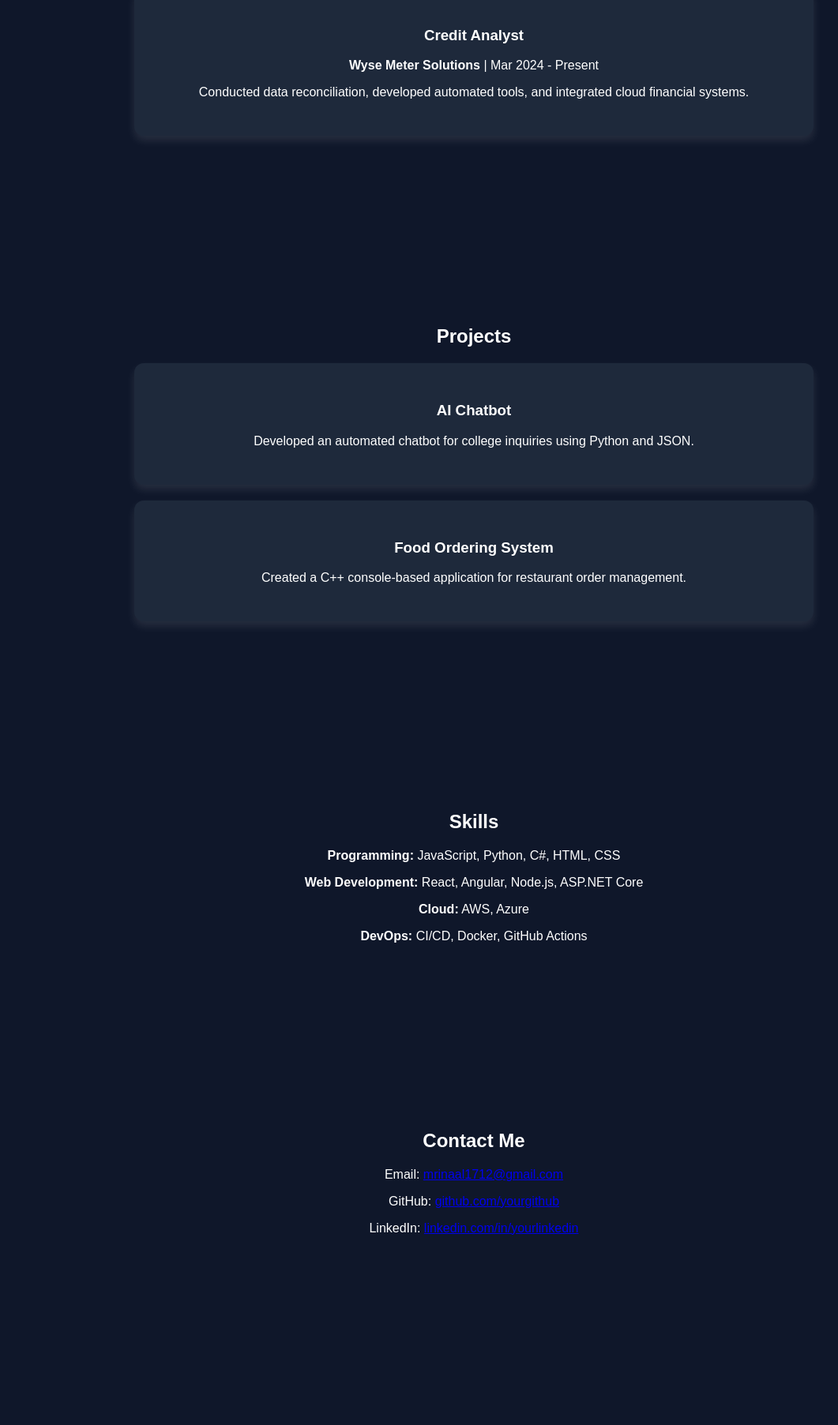
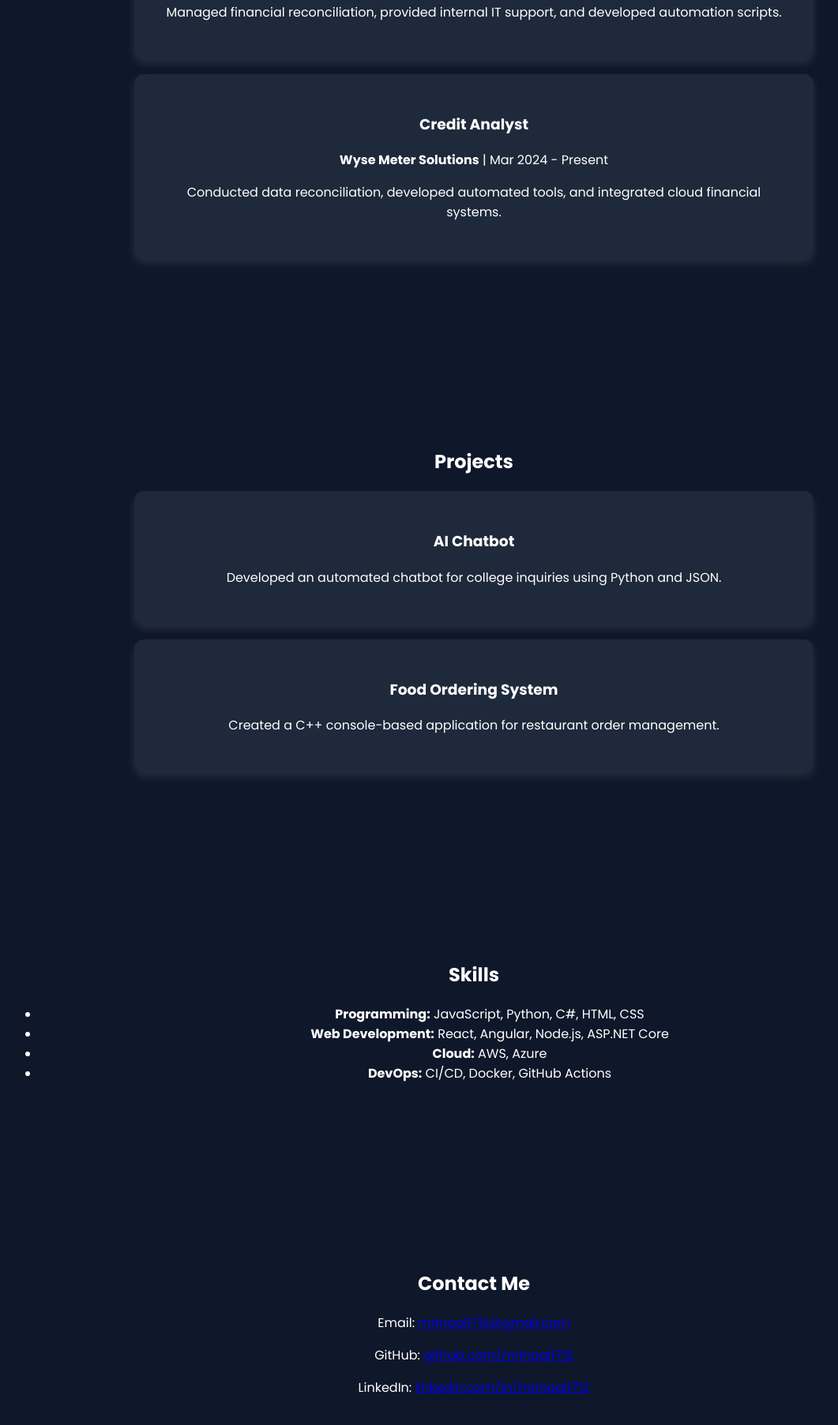
Before and after one commit to mrinaal1712/Portfolio, a plain HTML site: page index.html in a window 1280 px wide. Shown: the part 953-2758 px from the top of the page at 79% size, without its empty margins (40-1101 px from the left). Before the commit the page ends 2634 px from the top, so only its background shows below. Drawn offline with Linux system fonts and the light colour scheme.

Commit message:
Update index.html

```diff
--- a/index.html
+++ b/index.html
@@ -6,6 +6,9 @@
     <title>Mrinaal Nagpal - Portfolio</title>
     <link rel="stylesheet" href="styles.css">
     <script src="script.js" defer></script>
+    <link rel="preconnect" href="https://fonts.googleapis.com">
+    <link rel="preconnect" href="https://fonts.gstatic.com" crossorigin>
+    <link href="https://fonts.googleapis.com/css2?family=Poppins:wght@300;400;600;700&display=swap" rel="stylesheet">
 </head>
 <body>
     <nav>
@@ -20,15 +23,14 @@
     <header>
         <div class="hero">
             <h1>Mrinaal Nagpal</h1>
-            <p>Software Developer | IT Support | Web Enthusiast</p>
+            <p>Software Developer | IT Support | Cloud Enthusiast</p>
             <a href="Mrinaal_Nagpal_IT_Resume.pdf" class="btn" download>Download Resume</a>
         </div>
     </header>
 
     <section id="about" class="section">
         <h2>About Me</h2>
-        <p>Passionate Software Developer with expertise in IT support, cloud solutions, and automation.
-           Experienced in troubleshooting, coding, and optimizing workflows to drive efficiency.</p>
+        <p>I'm a passionate Software Developer with expertise in IT support, cloud solutions, and automation. I specialize in troubleshooting, coding, and optimizing workflows to drive efficiency.</p>
     </section>
 
     <section id="experience" class="section">
@@ -36,7 +38,7 @@
         <div class="card">
             <h3>Reconciliation Analyst (IT & Finance Support)</h3>
             <p><strong>Flight Centre Travel Group</strong> | Oct 2023 - Mar 2024</p>
-            <p>Managed financial reconciliation, provided internal IT support, developed automation scripts.</p>
+            <p>Managed financial reconciliation, provided internal IT support, and developed automation scripts.</p>
         </div>
         <div class="card">
             <h3>Credit Analyst</h3>
@@ -47,6 +49,7 @@
 
     <section id="projects" class="section">
         <h2>Projects</h2>
+        <div class="project-grid">
             <div class="card">
                 <h3>AI Chatbot</h3>
                 <p>Developed an automated chatbot for college inquiries using Python and JSON.</p>
@@ -55,21 +58,24 @@
                 <h3>Food Ordering System</h3>
                 <p>Created a C++ console-based application for restaurant order management.</p>
             </div>
+        </div>
     </section>
 
     <section id="skills" class="section">
         <h2>Skills</h2>
-        <p><strong>Programming:</strong> JavaScript, Python, C#, HTML, CSS</p>
-        <p><strong>Web Development:</strong> React, Angular, Node.js, ASP.NET Core</p>
-        <p><strong>Cloud:</strong> AWS, Azure</p>
-        <p><strong>DevOps:</strong> CI/CD, Docker, GitHub Actions</p>
+        <ul class="skills-list">
+            <li><strong>Programming:</strong> JavaScript, Python, C#, HTML, CSS</li>
+            <li><strong>Web Development:</strong> React, Angular, Node.js, ASP.NET Core</li>
+            <li><strong>Cloud:</strong> AWS, Azure</li>
+            <li><strong>DevOps:</strong> CI/CD, Docker, GitHub Actions</li>
+        </ul>
     </section>
 
     <section id="contact" class="section">
         <h2>Contact Me</h2>
         <p>Email: <a href="mailto:mrinaal1712@gmail.com">mrinaal1712@gmail.com</a></p>
-        <p>GitHub: <a href="https://github.com/yourgithub" target="_blank">github.com/yourgithub</a></p>
-        <p>LinkedIn: <a href="https://linkedin.com/in/yourlinkedin" target="_blank">linkedin.com/in/yourlinkedin</a></p>
+        <p>GitHub: <a href="https://github.com/mrinaal1712" target="_blank">github.com/mrinaal1712</a></p>
+        <p>LinkedIn: <a href="https://linkedin.com/in/mrinaal1712" target="_blank">linkedin.com/in/mrinaal1712</a></p>
     </section>
 </body>
 </html>
```
Lines whose indentation alone changed are shown as unchanged.
